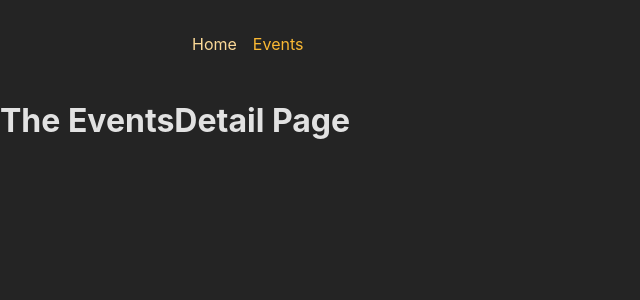
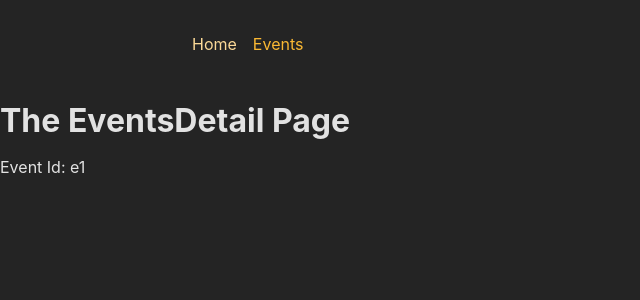
Before and after one commit to Mohammad-Shaikh-Ibrahim/React-Router, a React (Vite) app in the folder React_Router_Project/: page /events/e1 in a window 1280 px wide. Shown: the top 300 px of the page, without its empty margins (0-640 px from the left). Built offline with nearby package versions, Linux system fonts and the light colour scheme.

Commit message:
7. Output the ID of the selected event on the EventDetailPage

```diff
--- a/React_Router_Project/src/pages/EventDetailPage.jsx
+++ b/React_Router_Project/src/pages/EventDetailPage.jsx
@@ -1,7 +1,12 @@
+import { useParams } from "react-router-dom";
+
 export default function EventDetaiPage() {
+    const params = useParams();
+
     return (
         <>
             <h1>The EventsDetail Page</h1>
+            <p>Event Id: {params.eventId}</p>
         </>
     );
 }
```
